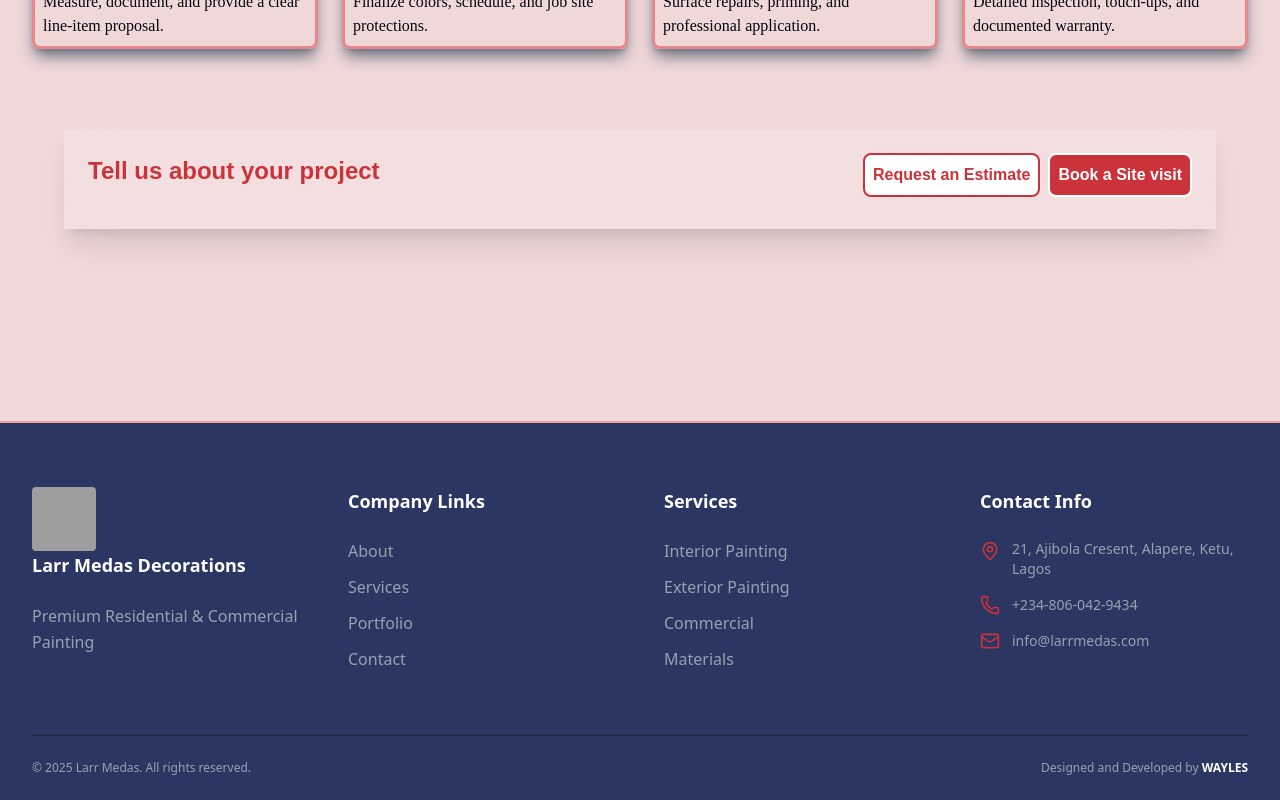
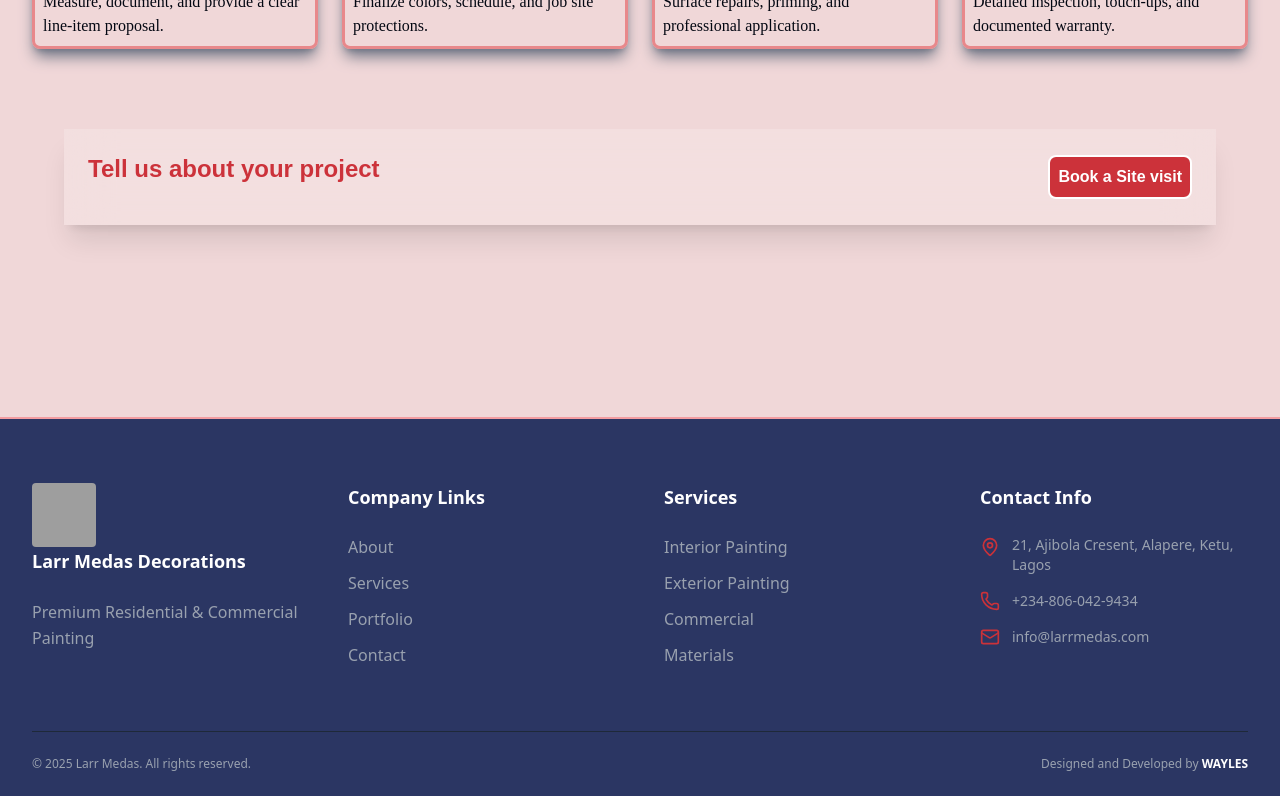
Before and after one commit to Wayles-D/Climade-Paints, a React (Vite) app: page /Services in a window 1280 px wide. Shown: the part 2741-3541 px from the top of the page. Built offline with nearby package versions, Linux system fonts and the light colour scheme; grey boxes are pictures that could not be loaded.

Commit message:
Update button text from 'Request an Estimate' to 'Book a Site Visit' in About and Services pages

```diff
--- a/src/Pages/About.jsx
+++ b/src/Pages/About.jsx
@@ -171,7 +171,6 @@ const About = () => {
         </div>
 
         <div className="space-x-2 space-y-2">
-          <button className="text-white bg-[#CC323A] p-2 rounded-lg poppins-bold">Request an Estimate</button>
           <button className="text-white bg-[#CC323A] p-2 rounded-lg poppins-bold">Book a Site visit</button>
         </div>
         </div>
--- a/src/Pages/Services.jsx
+++ b/src/Pages/Services.jsx
@@ -231,9 +231,7 @@ const Services = () => {
             </div>
 
             <div className="space-x-2 space-y-2">
-              <button className="text-[#CC323A] border-[#CC323A] border-2 border-rounded bg-white p-2 rounded-lg poppins-bold">
-                Request an Estimate
-              </button>
+
               <button className="text-white bg-[#CC323A] border-white border-2 border-rounded p-2 rounded-lg poppins-bold">
                 Book a Site visit
               </button>
```
